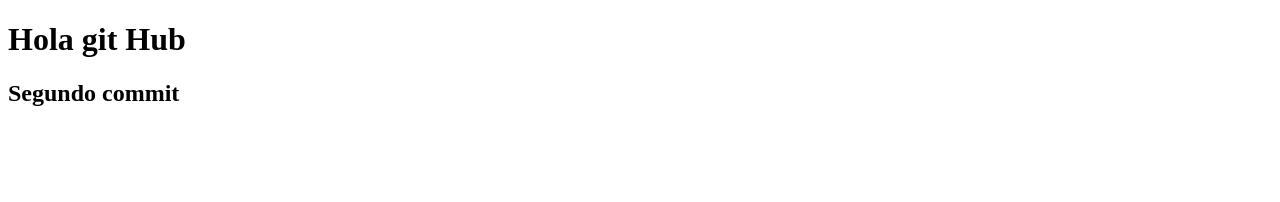
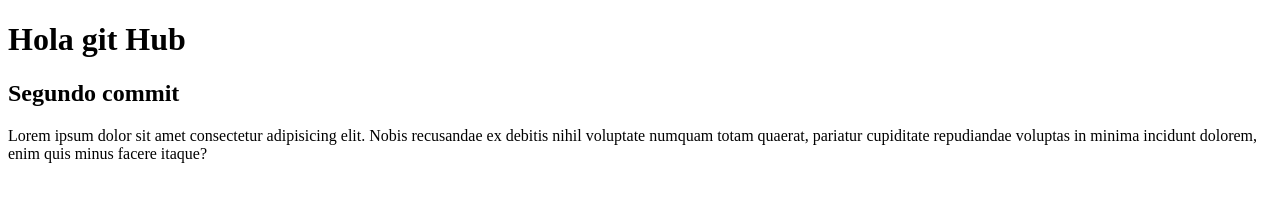
Before and after one commit to tomas932/46845prueba, a plain HTML site: page index.html in a window 1280 px wide. Drawn offline with Linux system fonts and the light colour scheme.

Commit message:
Desarrollamos un parrafo

```diff
--- a/index.html
+++ b/index.html
@@ -1,12 +1,19 @@
 <!DOCTYPE html>
 <html lang="en">
+
 <head>
     <meta charset="UTF-8">
     <meta name="viewport" content="width=device-width, initial-scale=1.0">
     <title>Document</title>
 </head>
+
 <body>
     <h1>Hola git Hub</h1>
     <h2>Segundo commit</h2>
+
+    <p>Lorem ipsum dolor sit amet consectetur adipisicing elit. Nobis recusandae ex debitis nihil voluptate numquam
+        totam quaerat, pariatur cupiditate repudiandae voluptas in minima incidunt dolorem, enim quis minus facere
+        itaque?</p>
 </body>
+
 </html>
```
